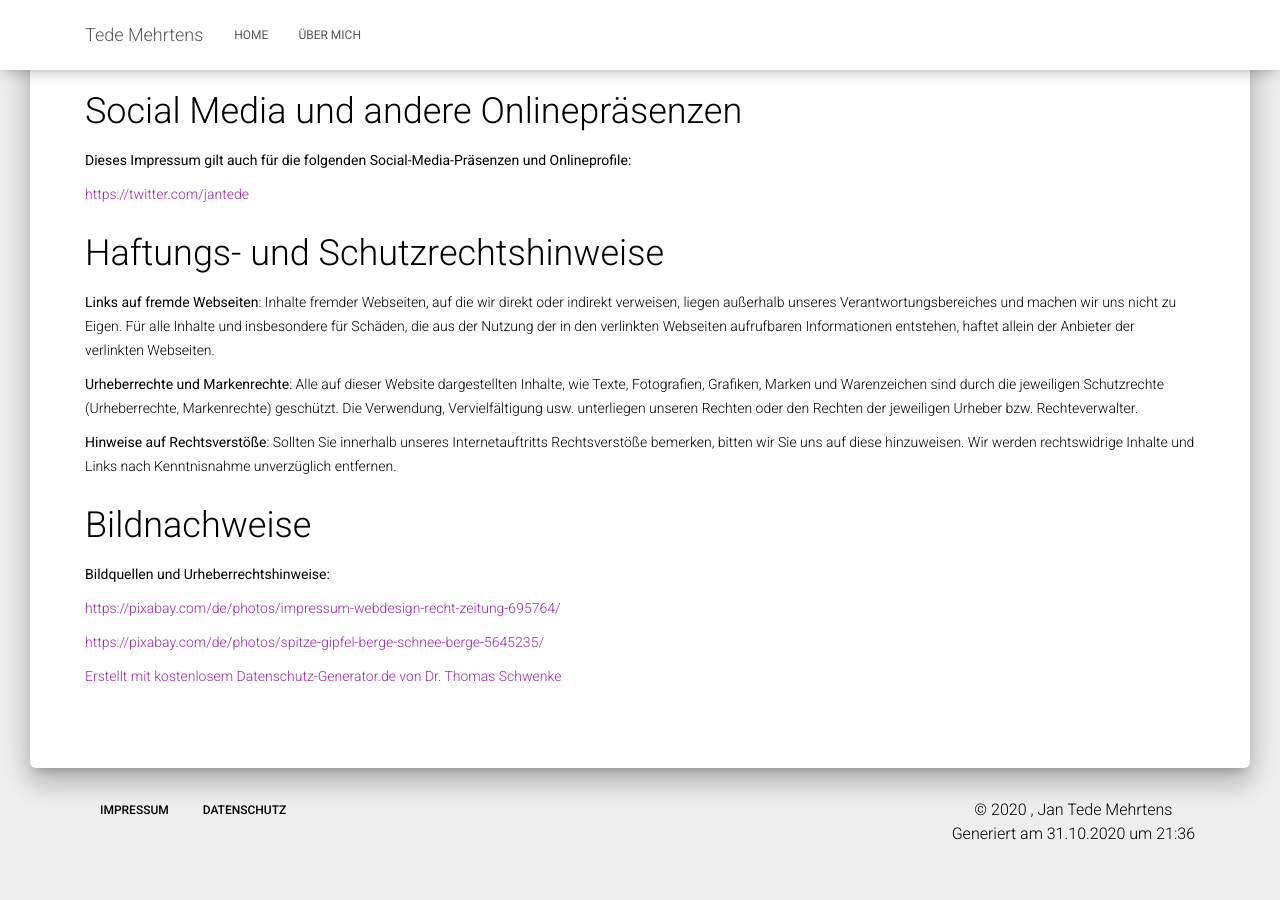
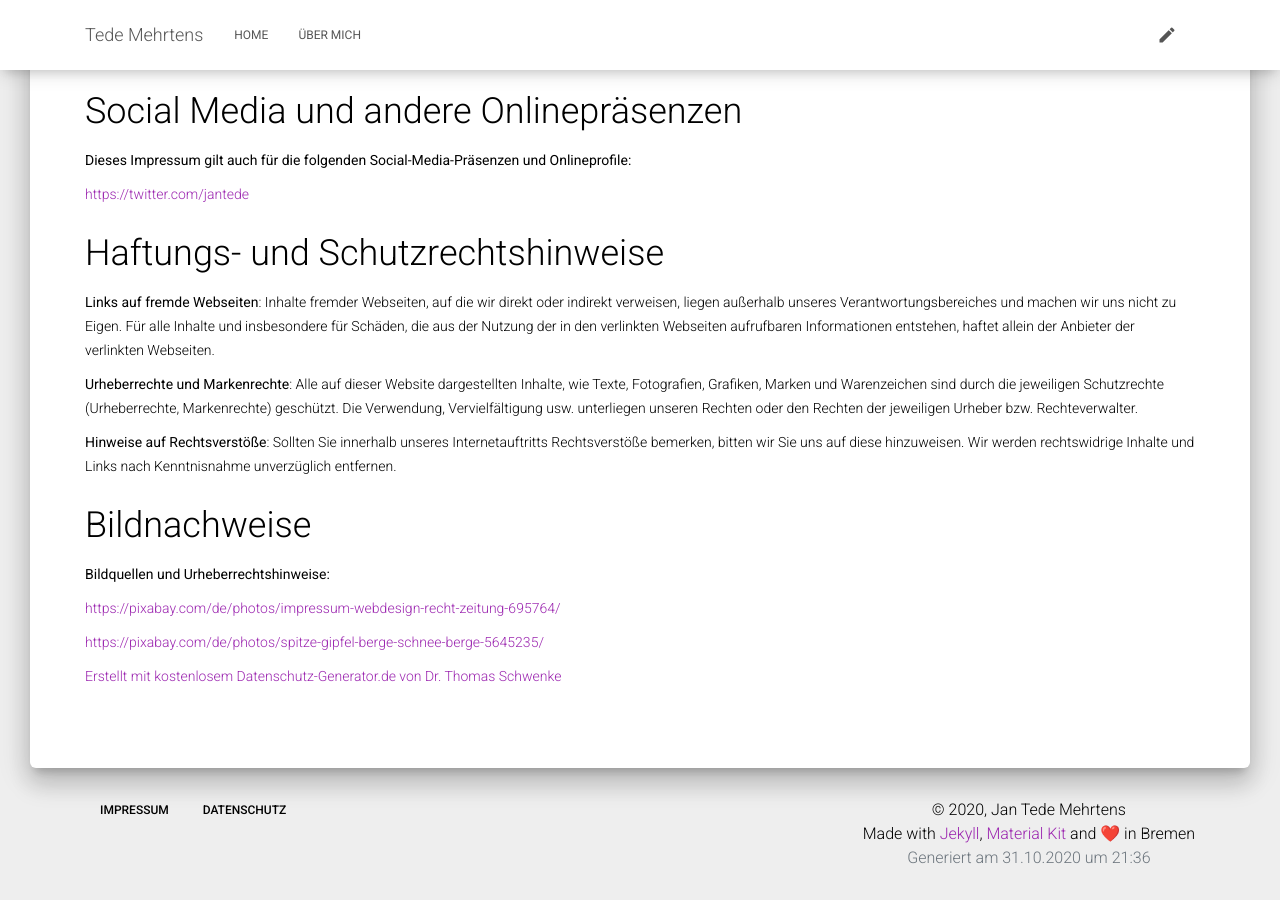
Before and after one commit to jantede/tedemehrtens.de, a Jekyll site: the page built from impressum.md, in a window 1280 px wide and 900 px high, scrolled down 545 px. Built offline with Jekyll 4.4.1, drawn with Linux system fonts in a browser that asks for light colours; nearby versions of some CDN libraries; before the commit the page ends 1421 px from its top, so only the background shows below that.

Commit message:
Layout fixes

```diff
--- a/_includes/footer.html
+++ b/_includes/footer.html
@@ -15,7 +15,8 @@
             </ul>
         </nav>
         <div class="copyright float-right">
-            &copy; {{ 'now' | date: "%Y" }} , {{ site.author }}<br>Generiert am {{site.time | date: "%d.%m.%Y um %H:%M" }}
+            &copy; {{ 'now' | date: "%Y" }}, {{ site.author }}<br>Made with <a href="https://jekyllrb.com" target="_blank">Jekyll</a>,
+            <a href="https://demos.creative-tim.com/material-kit/index.html" target="_blank">Material Kit</a> and ❤️ in Bremen<br><span class="text-muted">Generiert am {{site.time | date: "%d.%m.%Y um %H:%M" }}</span>
         </div>
     </div>
 </footer>
--- a/_includes/navbar.html
+++ b/_includes/navbar.html
@@ -23,7 +23,7 @@
             </ul>
         </div>
 
-        <ul class="navbar-nav ml-auto show d-none d-lg-block d-xl-none">
+        <ul class="navbar-nav ml-auto show d-none d-lg-block">
             <li class="nav-item">
                 <a href="https://github.com/jantede/tedemehrtens.de/blob/master/{{page.path}}" class="nav-link">
                     <i class="material-icons">create</i>
--- a/_layouts/home.html
+++ b/_layouts/home.html
@@ -4,7 +4,7 @@
     <div class="container">
         <div class="row">
             <div class="col-md-6">
-                <h1 class="title">Willkommen auf meiner Seite!</h1>
+                <h1 class="title">{{page.title}}</h1>
                 <h4>
                     Hier findest du einige Informationen zu meiner Person, sowie meinen Blog. Schau dich gerne um! :-)
                 </h4>
@@ -15,9 +15,7 @@
 
 <div class="main main-raised">
     <div class="container">
-        <div class="section text-center">
-            <h2 class="title">{{page.title}}</h2>
-        </div>
+        {{content}}
     </div>
 </div>
 
--- a/_layouts/page.html
+++ b/_layouts/page.html
@@ -15,8 +15,13 @@
 
 <div class="main main-raised">
     <div class="container">
-        <div class="section">
-            {{content}}
+        <div class="row">
+            <div class="col-md-12">
+                <div class="section">
+                    {{content}}
+                </div>
+            </div>
+
         </div>
     </div>
 </div>
--- /dev/null
+++ b/index.html
@@ -0,0 +1,6 @@
+---
+title: ❤️lich Willkommen
+layout: home
+background: /assets/img/peak-5645235_1920.jpg
+---
+<div class="section"></div>
```
Also changed, not shown: _includes/sidebar.html (added, +14 -0 lines), index.markdown (deleted, +0 -12 lines).
